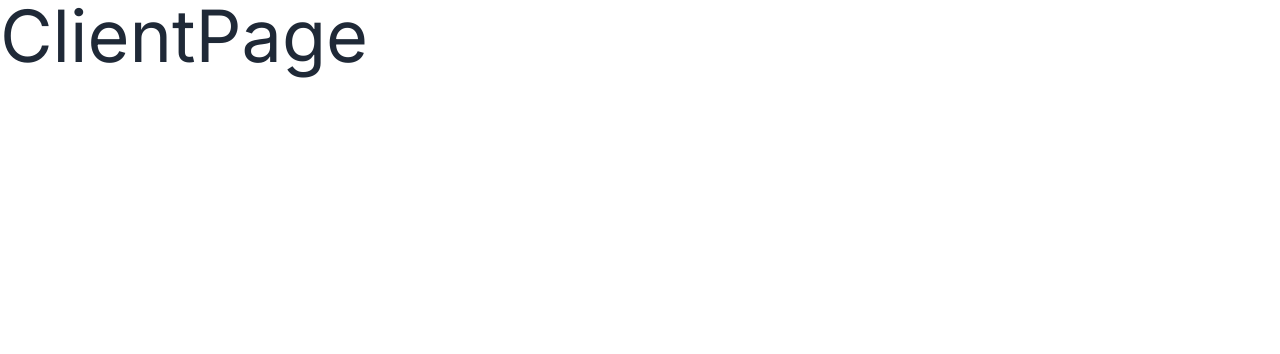
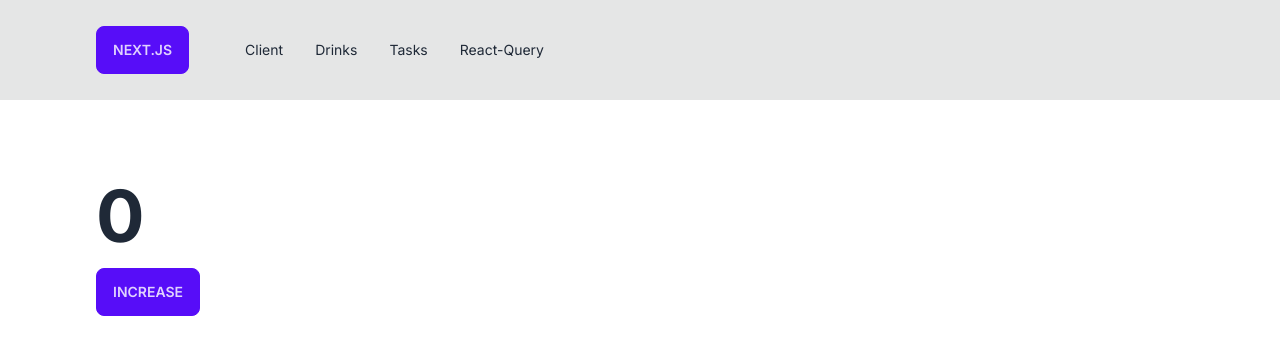
Before and after one commit to MDBBee/02-next-drinksmini, a Next.js app: page /client in a window 1280 px wide. Shown: the top 354 px of the page. Built offline with nearby package versions, Linux system fonts and the light colour scheme.

Commit message:
Drinks-activity_01 ✅

```diff
--- a/app/client/page.js
+++ b/app/client/page.js
@@ -1,8 +1,16 @@
-const ClientPage = () => {
+'use client';
+
+import { useState } from 'react';
+
+const Client = () => {
+  const [count, setCount] = useState(0);
   return (
     <div>
-      <h1 className="text-7xl">ClientPage</h1>
+      <h1 className="text-7xl font-bold mb-4 ">{count}</h1>
+      <button className="btn btn-primary" onClick={() => setCount(count + 1)}>
+        increase
+      </button>
     </div>
   );
 };
-export default ClientPage;
+export default Client;
--- /dev/null
+++ b/app/drinks/error.js
@@ -0,0 +1,6 @@
+'use client';
+const error = (error) => {
+  //   return <div>there was an error...</div>;
+  return <div>{error.error.message}</div>;
+};
+export default error;
--- /dev/null
+++ b/app/drinks/loading.js
@@ -0,0 +1,4 @@
+const loading = () => {
+  return <span className="loading"></span>;
+};
+export default loading;
--- a/app/drinks/page.js
+++ b/app/drinks/page.js
@@ -1,4 +1,19 @@
-const DrinksPage = () => {
+const url = 'https://www.thecocktaildb.com/api/json/v1/1/search.php?f=a';
+
+const fetchDrinks = async () => {
+  // just for demo purposes
+  await new Promise((resolve) => setTimeout(resolve, 1000));
+  const response = await fetch(url);
+
+  if (!response.ok) throw new Error('Failed to fetch drinks!!...');
+  const data = await response.json();
+  return data;
+};
+
+const DrinksPage = async () => {
+  const data = await fetchDrinks();
+  console.log(data);
+
   return (
     <div>
       <h1 className="text-7xl">DrinksPage</h1>
--- a/app/layout.js
+++ b/app/layout.js
@@ -1,17 +1,21 @@
-import { Inter } from 'next/font/google'
-import './globals.css'
+import { Inter } from 'next/font/google';
+import './globals.css';
+import Navbar from '@/components/Navbar';
 
-const inter = Inter({ subsets: ['latin'] })
+const inter = Inter({ subsets: ['latin'] });
 
 export const metadata = {
-  title: 'Create Next App',
-  description: 'Generated by create next app',
-}
+  title: 'Mini drinks app, Nextjs',
+  description: 'A mini app for nextJs playground.',
+};
 
 export default function RootLayout({ children }) {
   return (
     <html lang="en">
-      <body className={inter.className}>{children}</body>
+      <body className={inter.className}>
+        <Navbar />
+        <main className="px-8 py-20 max-w-6xl mx-auto">{children}</main>
+      </body>
     </html>
-  )
+  );
 }
--- a/app/page.js
+++ b/app/page.js
@@ -1,7 +1,12 @@
+import Link from 'next/link';
+
 const HomePage = () => {
   return (
     <div>
-      <h1 className="text-7xl">HomePage</h1>
+      <h1 className="text-5xl mb-8 font-bold">Drinks Mini</h1>
+      <Link href="/client" className="btn btn-accent">
+        get started
+      </Link>
     </div>
   );
 };
--- /dev/null
+++ b/components/Navbar.jsx
@@ -0,0 +1,35 @@
+import Link from 'next/link';
+
+const links = [
+  { href: '/client', label: 'client' },
+  { href: '/drinks', label: 'drinks' },
+  { href: '/tasks', label: 'tasks' },
+  { href: '/query', label: 'react-query' },
+];
+
+const Navbar = () => {
+  return (
+    <nav className="bg-base-300 py-4">
+      <div className="navbar px-8 max-w-6xl mx-auto flex-col sm:flex-row">
+        <li>
+          <Link href="/" className="btn btn-primary">
+            Next.js
+          </Link>
+        </li>
+        <ul className="menu menu-horizontal md:ml-8">
+          {links.map((link) => {
+            return (
+              <li key={link.href}>
+                <Link href={link.href} className=" capitalize">
+                  {link.label}
+                </Link>
+              </li>
+            );
+          })}
+        </ul>
+      </div>
+    </nav>
+  );
+};
+
+export default Navbar;
```
